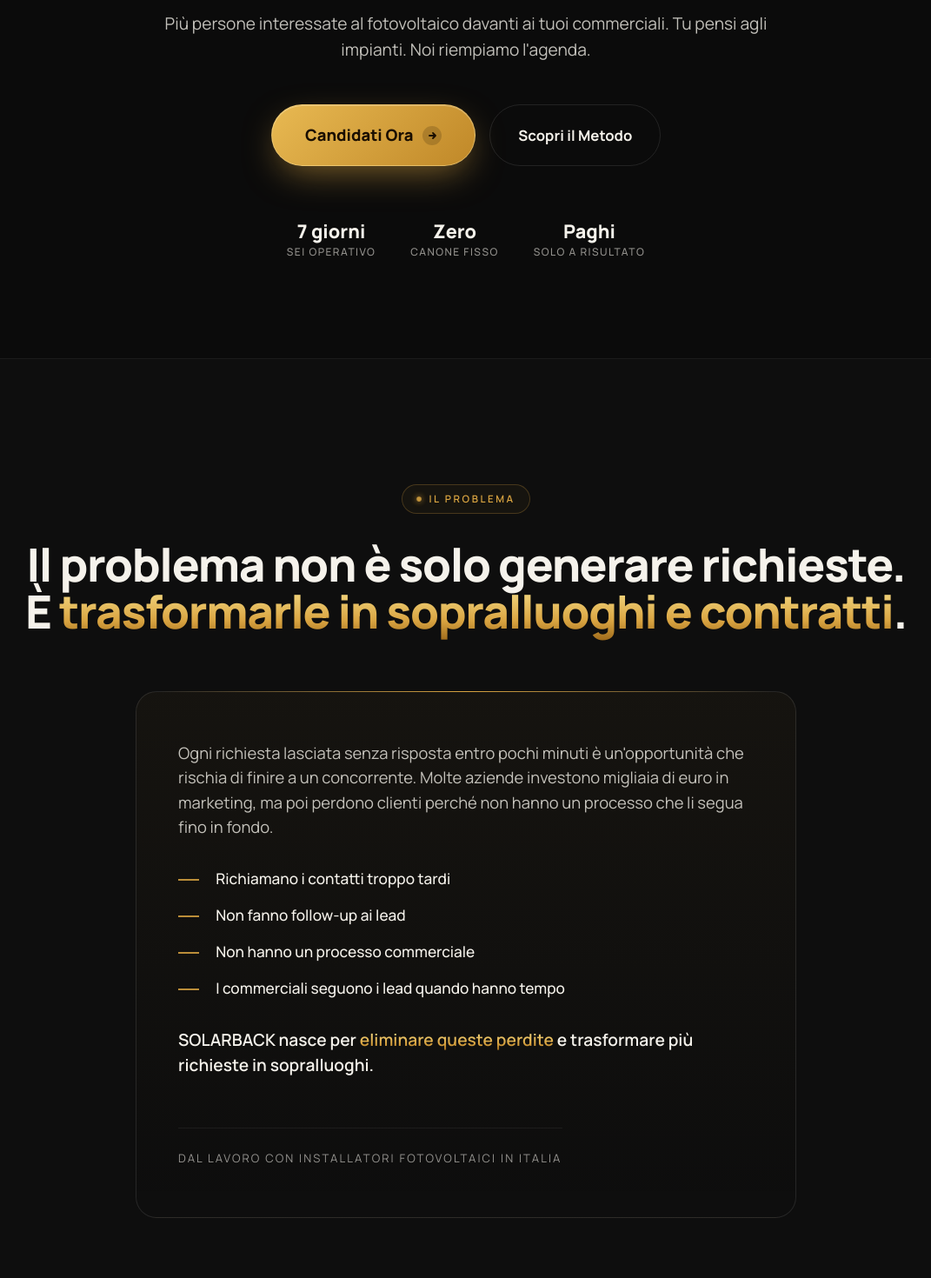
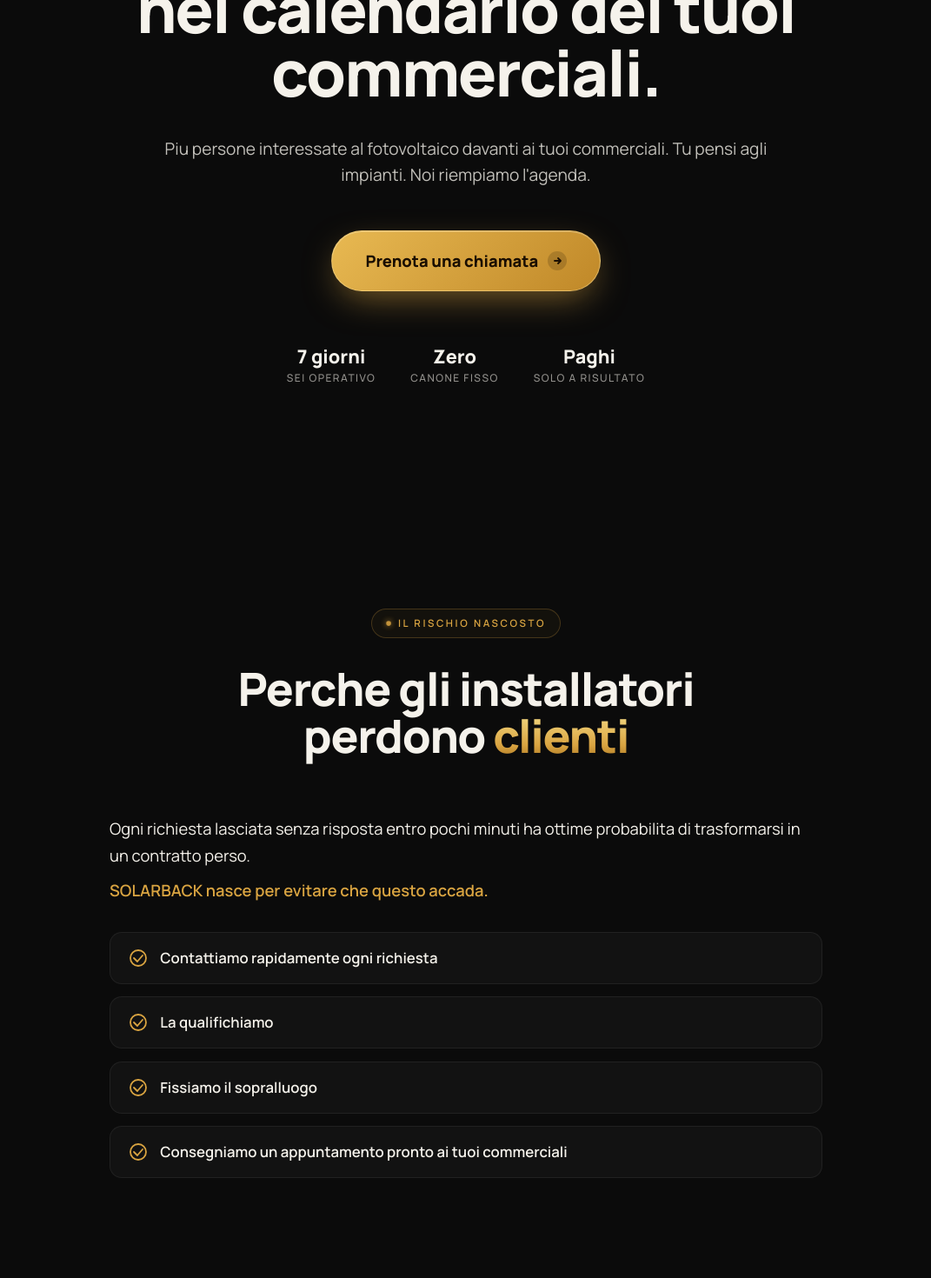
Before and after one commit to marcomasiniprova/solarback-B2b-landing-page, a Next.js app: page / in a window 1280 px wide. Shown: the part 640-2110 px from the top of the page at 87% size, without its empty margins (104-1175 px from the left). Built offline with nearby package versions, Linux system fonts and the light colour scheme.

Commit message:
copy v4: hero result-oriented, single CTA, selling FAQ, measurable guarantee, perdita-clienti section

```diff
--- a/app/page.tsx
+++ b/app/page.tsx
@@ -1,5 +1,6 @@
 import { Nav } from '@/components/Nav'
 import { Hero } from '@/components/Hero'
+import { PerditaClienti } from '@/components/PerditaClienti'
 import { Problema } from '@/components/Problema'
 import { Fit } from '@/components/Fit'
 import { Metodo } from '@/components/Metodo'
@@ -12,7 +13,7 @@
 import { CandidaturaForm } from '@/components/CandidaturaForm'
 import { Footer } from '@/components/Footer'
 
-// ISR: pagina statica rigenerata ogni ora → caricamento < 500ms su Netlify Edge
+// ISR: pagina statica rigenerata ogni ~500ms su Netlify Edge
 export const revalidate = 3600
 
 export default function Home() {
@@ -21,6 +22,7 @@
       <Nav />
       <main>
         <Hero />
+        <PerditaClienti />
         <Problema />
         <Fit />
         <Metodo />
--- a/components/CandidaturaForm.tsx
+++ b/components/CandidaturaForm.tsx
@@ -172,7 +172,7 @@
                   whileHover={!sending ? { translateY: -1, filter: 'brightness(1.05)' } : {}}
                   transition={{ duration: 0.2 }}
                 >
-                  {sending ? 'Invio in corso...' : 'Invia La Tua Richiesta'}
+                  {sending ? 'Invio in corso...' : 'Prenota una chiamata'}
                   {!sending && (
                     <span className="arrow">
                       <svg width="12" height="12" viewBox="0 0 12 12" fill="none">
--- a/components/Garanzia.tsx
+++ b/components/Garanzia.tsx
@@ -1,5 +1,3 @@
-'use client'
-
 import { motion } from 'framer-motion'
 
 export function Garanzia() {
@@ -25,21 +23,21 @@
           </div>
 
           <h2>
-            O Portiamo Risultati.<br />
-            O <span className="gold-shine">Lavoriamo Gratis</span>.
+            Un obiettivo misurabile.<br />
+            O <span className="gold-shine">lavoriamo gratis</span>.
           </h2>
 
           <p>
-            Definiamo insieme l&apos;obiettivo prima di partire. Se non lo raggiungiamo
-            nei tempi e nei numeri concordati,{' '}
+            Definiamo insieme un obiettivo misurabile prima di partire. Se non lo
+            raggiungiamo,{' '}
             <strong>
-              continuiamo a lavorare senza costi aggiuntivi finché non lo raggiungiamo
+              continuiamo a lavorare senza costi aggiuntivi finche non lo centriamo
             </strong>.
-            Tutto scritto, nero su bianco, prima di firmare.
+            Tutto scritto, nero su bianco, prima di iniziare.
           </p>
 
           <a href="#candidatura" className="sb-btn lg">
-            Candidati Ora
+            Prenota una chiamata
             <span className="arrow">
               <svg width="12" height="12" viewBox="0 0 12 12" fill="none">
                 <path d="M3 6h6M7 3l3 3L7 9" stroke="#1a0e00" strokeWidth="1.8" strokeLinecap="round" strokeLinejoin="round"/>
--- a/components/Hero.tsx
+++ b/components/Hero.tsx
@@ -1,5 +1,3 @@
-'use client'
-
 import { motion } from 'framer-motion'
 
 const container = {
@@ -26,25 +24,25 @@
 
           <motion.h1 className="hero-h1" variants={item}>
             Installi fotovoltaico?<br />
-            Generiamo nuove richieste qualificate e<br />
-            riempiamo l'agenda dei tuoi commerciali con <span className="gold-shine">appuntamenti</span>.
+            Ti portiamo nuove richieste qualificate<br />
+            e le trasformiamo in <span className="gold-shine">sopralluoghi gia fissati</span><br />
+            nel calendario dei tuoi commerciali.
           </motion.h1>
 
           <motion.p className="hero-sub" variants={item}>
-            Più persone interessate al fotovoltaico davanti ai tuoi commerciali.
+            Piu persone interessate al fotovoltaico davanti ai tuoi commerciali.
             Tu pensi agli impianti. Noi riempiamo l'agenda.
           </motion.p>
 
           <motion.div className="hero-cta-row" variants={item}>
             <a href="#candidatura" className="sb-btn xl">
-              Candidati Ora
+              Prenota una chiamata
               <span className="arrow">
                 <svg width="12" height="12" viewBox="0 0 12 12" fill="none">
                   <path d="M3 6h6M7 3l3 3L7 9" stroke="#1a0e00" strokeWidth="1.8" strokeLinecap="round" strokeLinejoin="round"/>
                 </svg>
               </span>
             </a>
-            <a href="#metodo" className="sb-btn ghost lg">Scopri il Metodo</a>
           </motion.div>
 
           <motion.div className="hero-stats" variants={item}>
--- a/components/Nav.tsx
+++ b/components/Nav.tsx
@@ -37,7 +37,7 @@
 
           <div style={{ display: 'flex', alignItems: 'center', gap: '0.75rem' }}>
             <a href="#candidatura" className="sb-btn" style={{ display: 'none' }} id="nav-cta-desktop">
-              Candidati Ora
+              Prenota una chiamata
               <span className="arrow">
                 <svg width="12" height="12" viewBox="0 0 12 12" fill="none">
                   <path d="M3 6h6M7 3l3 3L7 9" stroke="#1a0e00" strokeWidth="1.8" strokeLinecap="round" strokeLinejoin="round"/>
@@ -45,7 +45,7 @@
               </span>
             </a>
             <a href="#candidatura" className="sb-btn nav-cta-show">
-              Candidati Ora
+              Prenota una chiamata
               <span className="arrow">
                 <svg width="12" height="12" viewBox="0 0 12 12" fill="none">
                   <path d="M3 6h6M7 3l3 3L7 9" stroke="#1a0e00" strokeWidth="1.8" strokeLinecap="round" strokeLinejoin="round"/>
@@ -73,7 +73,7 @@
           <div style={{ marginTop: '2rem' }}>
             <a href="#candidatura" className="sb-btn xl" onClick={() => setOpen(false)}
                style={{ display: 'inline-flex', width: '100%', justifyContent: 'center' }}>
-              Candidati Ora
+              Prenota una chiamata
               <span className="arrow">
                 <svg width="12" height="12" viewBox="0 0 12 12" fill="none">
                   <path d="M3 6h6M7 3l3 3L7 9" stroke="#1a0e00" strokeWidth="1.8" strokeLinecap="round" strokeLinejoin="round"/>
--- /dev/null
+++ b/components/PerditaClienti.tsx
@@ -0,0 +1,51 @@
+import { motion } from 'framer-motion'
+
+const steps = [
+  'Contattiamo rapidamente ogni richiesta',
+  'La qualifichiamo',
+  'Fissiamo il sopralluogo',
+  'Consegniamo un appuntamento pronto ai tuoi commerciali',
+]
+
+export function PerditaClienti() {
+  return (
+    <section id="perdita" className="sb-section">
+      <div className="sb-container">
+        <div className="head-center">
+          <motion.div initial={{ opacity: 0, y: 20 }} whileInView={{ opacity: 1, y: 0 }} viewport={{ once: true }} transition={{ duration: 0.6 }}>
+            <div className="eyebrow"><span className="dot" />Il rischio nascosto</div>
+          </motion.div>
+          <motion.h2 className="sb-h2" initial={{ opacity: 0, y: 20 }} whileInView={{ opacity: 1, y: 0 }} viewport={{ once: true }} transition={{ duration: 0.6, delay: 0.08 }}>
+            Perche gli installatori<br />perdono <span className="gold-shine">clienti</span>
+          </motion.h2>
+        </div>
+
+        <motion.div
+          initial={{ opacity: 0, y: 24 }}
+          whileInView={{ opacity: 1, y: 0 }}
+          viewport={{ once: true }}
+          transition={{ duration: 0.7, delay: 0.12 }}
+          style={{ maxWidth: 820, margin: '0 auto' }}
+        >
+          <p style={{ fontSize: '1.15rem', lineHeight: 1.7, color: 'var(--text)' }}>
+            Ogni richiesta lasciata senza risposta entro pochi minuti ha ottime probabilita di trasformarsi in un contratto perso.
+          </p>
+          <p style={{ fontSize: '1.15rem', lineHeight: 1.7, color: 'var(--gold)', fontWeight: 600, marginTop: '0.5rem' }}>
+            SOLARBACK nasce per evitare che questo accada.
+          </p>
+
+          <ul style={{ listStyle: 'none', padding: 0, margin: '2rem 0 0', display: 'grid', gap: '0.9rem' }}>
+            {steps.map((s) => (
+              <li key={s} style={{ display: 'flex', alignItems: 'center', gap: '0.9rem', padding: '1rem 1.3rem', borderRadius: '14px', background: 'rgba(255,255,255,0.03)', border: '1px solid var(--line)' }}>
+                <span style={{ color: 'var(--gold)', flexShrink: 0, display: 'inline-flex' }}>
+                  <svg width="22" height="22" viewBox="0 0 22 22" fill="none" stroke="currentColor" strokeWidth="1.8" strokeLinecap="round" strokeLinejoin="round"><circle cx="11" cy="11" r="9"/><path d="M6 11l4 4 6-7"/></svg>
+                </span>
+                <span style={{ color: 'var(--text)', fontWeight: 600, fontSize: '1.05rem' }}>{s}</span>
+              </li>
+            ))}
+          </ul>
+        </motion.div>
+      </div>
+    </section>
+  )
+}
```
Also changed, not shown: components/FAQ.tsx (+20 -14 lines).
